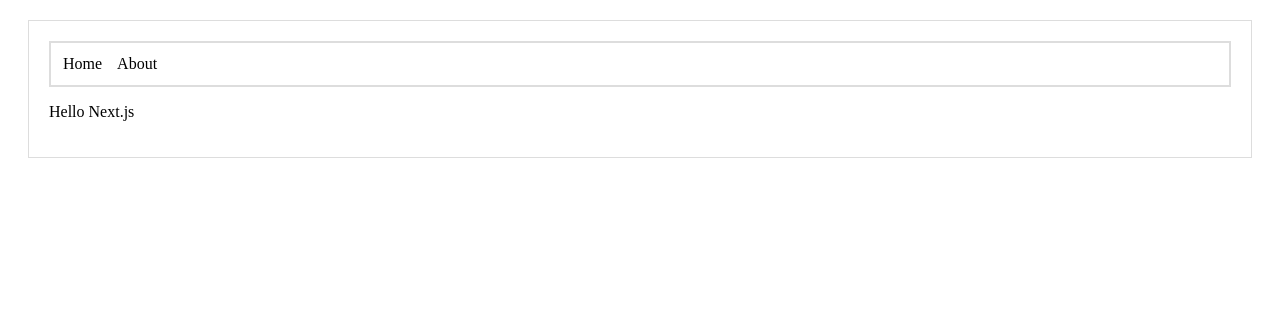
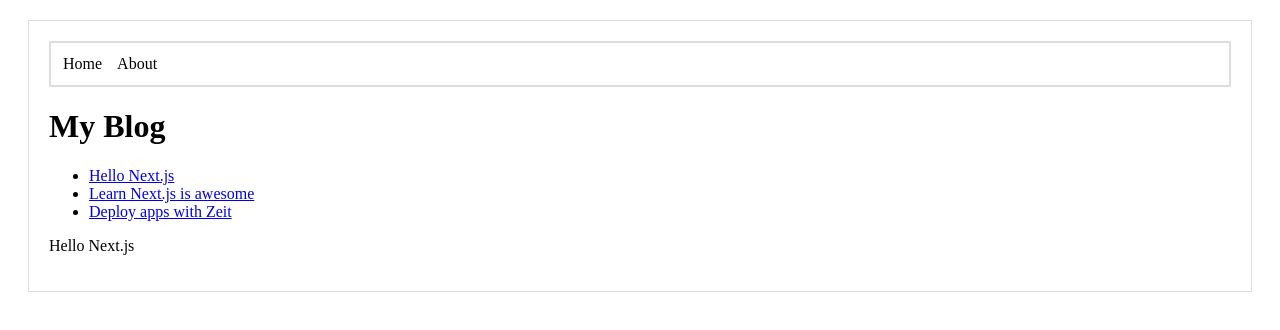
Before and after one commit to taneba/hello-next, a Next.js app: page / in a window 1280 px wide. Shown: the top 330 px of the page. Built offline with nearby package versions, Linux system fonts and the light colour scheme.

Commit message:
dynamic pages

```diff
--- a/pages/index.js
+++ b/pages/index.js
@@ -1,7 +1,22 @@
 import Layout from '../components/layout'
+import Link from 'next/link'
+
+const PostLink = (props) => (
+  <li>
+    <Link href={`/post?title=${props.title}`}>
+      <a>{props.title}</a>
+    </Link>
+  </li>
+)
 
 export default () => (
   <Layout>
+    <h1>My Blog</h1>
+    <ul>
+      <PostLink title='Hello Next.js' />
+      <PostLink title='Learn Next.js is awesome' />
+      <PostLink title='Deploy apps with Zeit' />
+    </ul>
     <p>Hello Next.js</p>
   </Layout>
 )
```
Also changed, not shown: pages/post.js (added, +14 -0 lines).
